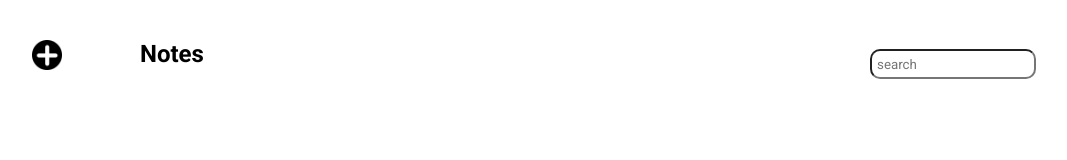
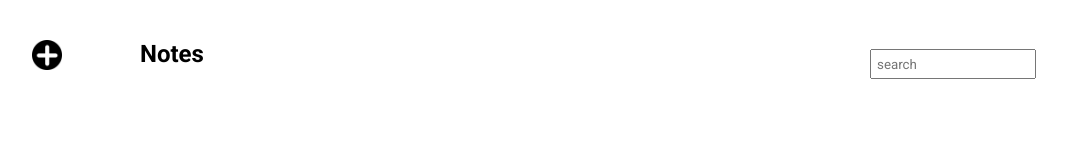
Before and after one commit to gouravkamble9/notes-app, a React (Vite) app: page / in a window 1280 px wide. Shown: the top 160 px of the page, without its empty margins (106-1173 px from the left). Built offline with nearby package versions, Linux system fonts and the light colour scheme.

Commit message:
input box style

```diff
--- a/src/components/notesContainer/NotesContainer.css
+++ b/src/components/notesContainer/NotesContainer.css
@@ -37,7 +37,11 @@
 .notes-top input{
     height: 30px;
     padding: 5px;
-    border-radius: 10px;
+    /* border-radius: 10px; */
     outline: none;
 
 }
+
+.notes-top .bo:focus{
+    border: 2px solid #b693fd;
+}
--- a/src/components/notesContainer/NotesContainer.jsx
+++ b/src/components/notesContainer/NotesContainer.jsx
@@ -41,6 +41,7 @@ const NotesContainer = (props) => {
         onChange={e=>{SetQuery(e.target.value)
           handleSearch()}}
         type="text"
+        className="bo"
         placeholder="search"/>
       </div>
       <div className="note-container_notes custom-scroll">
```
